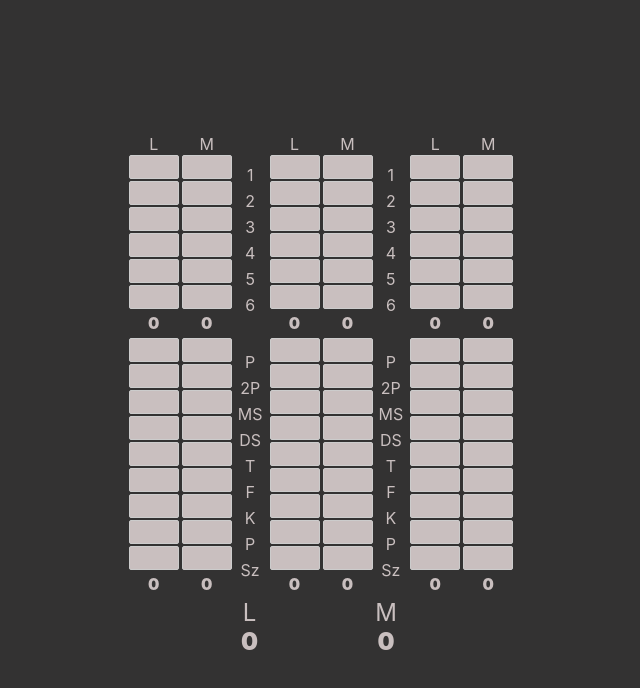
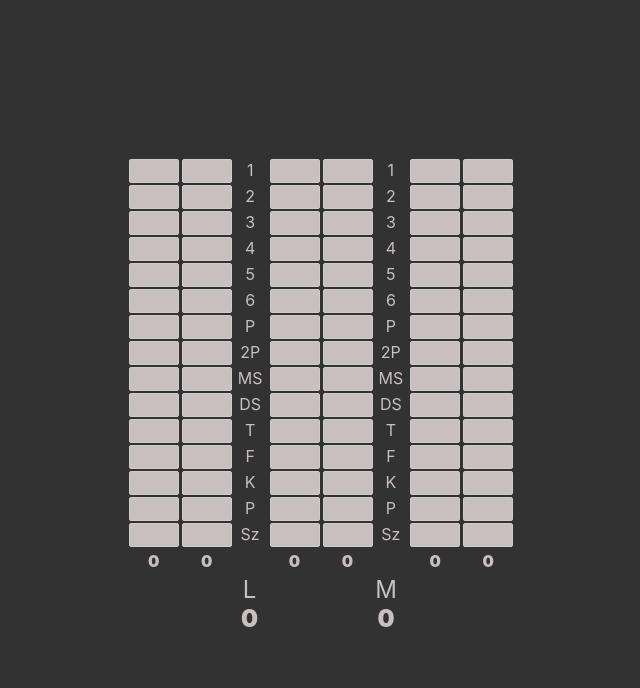
Before and after one commit to Qbius/pokos, a Svelte app: page / in a window 1280 px wide. Shown: the top 688 px of the page, without its empty margins (321-961 px from the left). Built offline with nearby package versions, Linux system fonts and the light colour scheme.

Commit message:
compact size

```diff
--- a/public/global.css
+++ b/public/global.css
@@ -6,6 +6,7 @@ html, body {
 	--background-color: rgb(51, 50, 50);
 	--foreground-color: rgb(201, 191, 191);
 
+	--scorecell-width: 50px;
 	--scorecell-height: 24px;
 	--scorecell-vrtmrg: 1px;
 	--totalcell-height: 21px;
--- a/src/App.svelte
+++ b/src/App.svelte
@@ -10,16 +10,16 @@
 			{#each [...Array(6).keys()] as i}
 			{#if i > 0 && i % 2 === 0}
 				<div id="rowlabels">
-					<div style="height: 30px;"></div>
-					{#each [...first, ' ', ...secnd] as rowlabel}
+					<div style="height: 1px;"></div>
+					{#each [...first, ...secnd] as rowlabel}
 					<span
 						style="
 							text-align: center;
 							margin-left: 5px;
 							margin-right: 2px;
-							height: {(rowlabel !== ' ') ? 'var(--scorecell-height)' : '28px'};
-							margin-top: var({(rowlabel !== ' ') ? '--scorecell-vrtmrg' : '--totalcell-mrgtop'});
-							margin-bottom: var({(rowlabel !== ' ') ? '--scorecell-vrtmrg' : '--totalcell-mrgtbot'});
+							height: var(--scorecell-height);
+							margin-top: var(--scorecell-vrtmrg);
+							margin-bottom: var(--scorecell-vrtmrg);
 						"
 					>{rowlabel}</span>
 					{/each}
--- a/src/Column.svelte
+++ b/src/Column.svelte
@@ -11,7 +11,8 @@
     $: first_score = first_score_raw.map(n => n ? n : 0);
     $: secnd_score = secnd_score_raw.map(n => n ? n : 0);
     $: first_raw = first_score.reduce((a, b) => a + Math.round(b), 0);
-    $: first_total = first_raw + (premiums ? Math.sign(first_raw) * 50 : 0);
+    $: first_bonus = (premiums ? Math.sign(first_raw) * 50 : 0);
+    $: first_total = first_raw + first_bonus;
     $: ((label === 'L') ? l_scores : m_scores).update(scr => {
         console.log(secnd_score.every(s => s > 0))
         if (scr)
@@ -19,14 +20,16 @@
         return scr
     });
     $: total = ((label === 'L') ? $l_scores : $m_scores)[total_index];
+    $: olcolor = (first_bonus > 0) ? 'green' : (first_bonus < 0) ? 'red' : 'transparent';
 </script>
 
 <div id="component" style="margin-left: {(label === 'L') ? '5' : '2'}px;">
-    <span class="cell-toplabel">{label}</span>
+    {#if premiums}
+    <div style="width: var(--scorecell-width); height: 156px; position: absolute; z-index: 2; left: 0; top: 0; background-color: {olcolor}; opacity: 0.3; pointer-events: none;"/>
+    {/if}
     {#each first as _section, index}
     <input class="cell-input" type="number" bind:value={first_score_raw[index]}>
     {/each}
-    <span class="cell-total">{first_total}</span>
     {#each secnd as _section, index}
     <input class="cell-input" type="number" bind:value={secnd_score_raw[index]}>
     {/each}
@@ -35,18 +38,15 @@
 
 <style>
     #component {
+        position:relative;
         display: flex;
         flex-direction: column;
         align-items: center;
         margin-right: 1px;
     }
 
-    .cell-toplabel {
-        color: var(--foreground-color);
-    }
-
     .cell-input {
-        width: 50px;
+        width: var(--scorecell-width);
         margin-top: var(--scorecell-vrtmrg);
         margin-bottom: var(--scorecell-vrtmrg);
         text-align: center;
```
